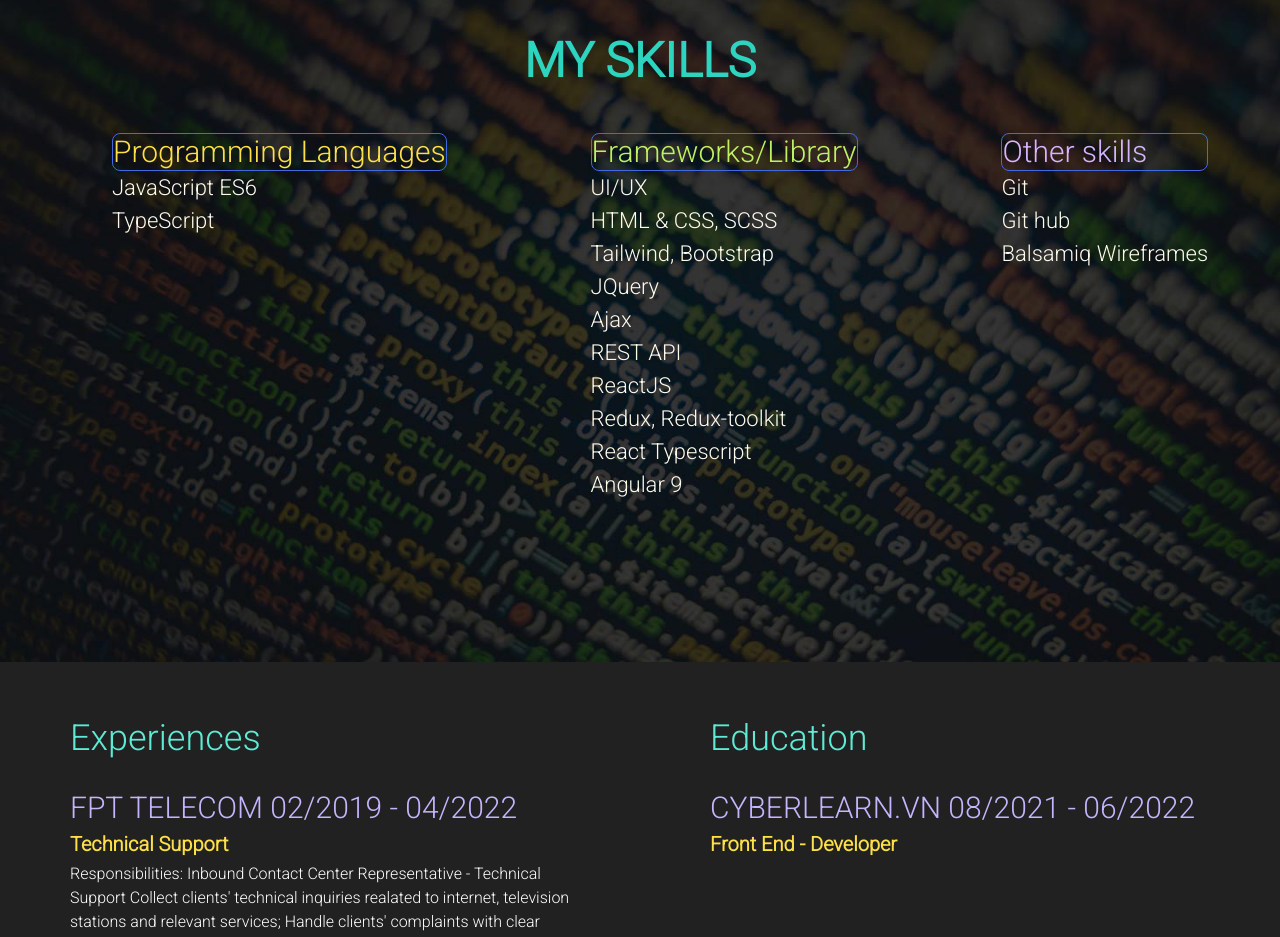
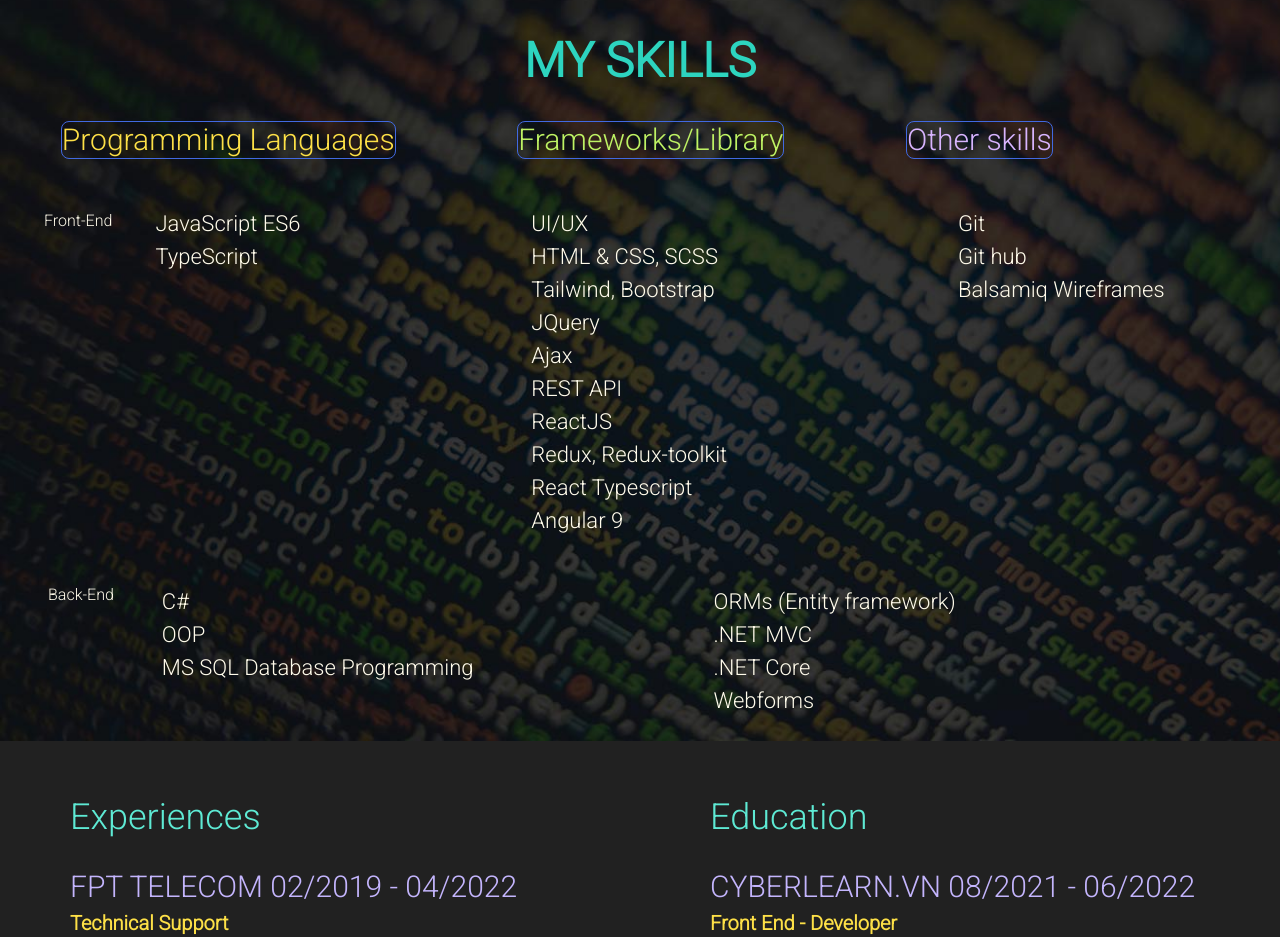
Before and after one commit to TheFlash2022/cv-online, a React (Create React App) app: page / in a window 1280 px wide. Shown: the part 1380-2317 px from the top of the page. Built offline with nearby package versions, Linux system fonts and the light colour scheme.

Commit message:
updateSkill

```diff
--- a/src/App.scss
+++ b/src/App.scss
@@ -83,6 +83,9 @@
   }
   p {
     font-size: 22px;
+  }
+  .title_skills {
+    width: 87%;
   }
 }
 
@@ -212,6 +215,23 @@
       }
     }
   }
+  .skills {
+    .skill {
+      .FrontEnd {
+        h4 {
+          position: absolute;
+          top: -25px;
+          left: -30px;
+        }
+      }
+      .BackEnd {
+        .frameworks {
+          position: relative;
+          left: 80px;
+        }
+      }
+    }
+  }
 }
 @media (max-width: 600px) {
   .contact {
--- a/src/component/Skills.tsx
+++ b/src/component/Skills.tsx
@@ -4,20 +4,25 @@ import { useTranslation } from "react-i18next";
 const Skills: React.FC = () => {
   const { t } = useTranslation();
   return (
-    <div id="ski" className="skills mt-5 text-amber-50">
+    <div id="ski" className="skills mt-5 pb-6 text-amber-50">
       <h1 className="text-center text-teal-400 text-5xl font-black wow animate__bounceInDown">
         {t("MY SKILLS")}
       </h1>
-      <div className="skill mt-5 ml-10 flex justify-around">
-        <div className="languages">
+      <div className="title_skills flex justify-around mt-9">
         <h3 className="text-3xl text-yellow-300">
           {t("Programming Languages")}
         </h3>
+        <h3 className="text-3xl text-lime-300">{t("Frameworks/Library")}</h3>
+        <h3 className="text-3xl text-purple-300">{t("Other skills")}</h3>
+      </div>
+      <div className="skill">
+        <div className="FrontEnd mt-5 ml-10 flex justify-around relative">
+          <h4 className="absolute top-1 left-1">Front-End</h4>
+          <div className="languages">
             <p>JavaScript ES6</p>
             <p>TypeScript</p>
           </div>
           <div className="frameworks">
-          <h3 className="text-3xl text-lime-300">{t("Frameworks/Library")}</h3>
             <p>UI/UX</p>
             <p>HTML & CSS, SCSS</p>
             <p>Tailwind, Bootstrap</p>
@@ -31,10 +36,24 @@ const Skills: React.FC = () => {
             <p></p>
           </div>
           <div className="other">
-          <h3 className="text-3xl text-purple-300">{t("Other skills")}</h3>
             <p>Git</p>
             <p>Git hub</p>
             <p>Balsamiq Wireframes</p>
+          </div>
+        </div>
+        <div className="BackEnd mt-5 flex justify-start relative">
+          <h4 className="ml-5">Back-End</h4>
+          <div className="languages relative left-12">
+            <p>C#</p>
+            <p>OOP</p>
+            <p>MS SQL Database Programming</p>
+          </div>
+          <div className="frameworks relative left-72">
+            <p>ORMs (Entity framework) </p>
+            <p>.NET MVC</p>
+            <p>.NET Core</p>
+            <p>Webforms</p>
+          </div>
         </div>
       </div>
     </div>
```
Lines whose indentation alone changed are shown as unchanged.
